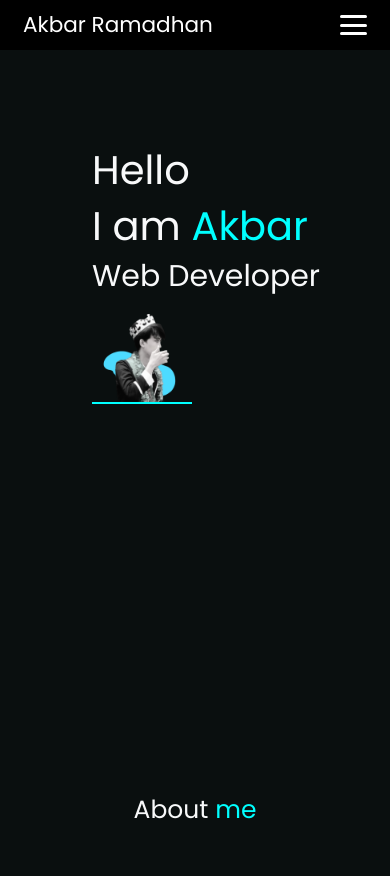
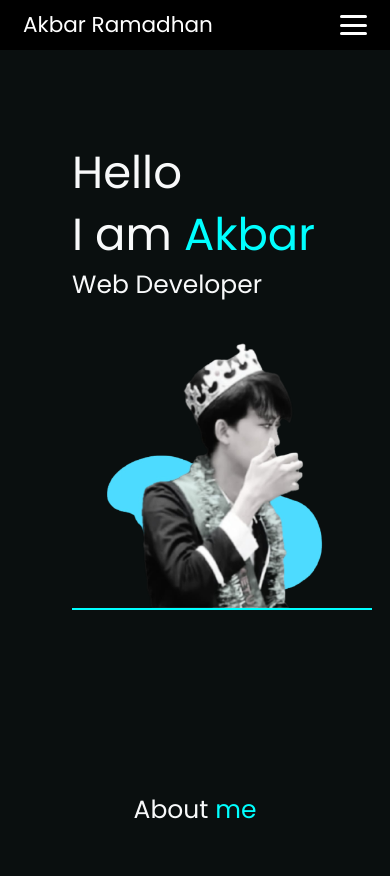
Before and after one commit to akbarramadhan25/akbarportofolio.github.io, a plain HTML site: page index.html in a window 390 px wide. Shown: the top 876 px of the page. Drawn offline with nearby package versions, Linux system fonts and the light colour scheme.

Commit message:
mengedit responsive web3

```diff
--- a/style.css
+++ b/style.css
@@ -239,6 +239,7 @@ footer .credit a {
 
 
 
+
 /*  Laptop */
 
 /*@media screen and ( max-width: 968px ) {
@@ -308,7 +309,7 @@ footer .credit a {
 		transform: translateX(100%);
 		transition: all 1s;
 		opacity: 0;
-		margin-right: 47rem;
+		margin-right: 35rem;
 		margin-top: 50px;
 	}
 	nav ul.active {
@@ -323,17 +324,20 @@ footer .credit a {
 	}
 	#home #row-home {
 		margin-top: 3rem;
-		margin-left: 80px;
+		margin-left: 60px;
 	}
-	#home #row-home h1,
-	#home #row-home span {
-		font-size: 40px;
+	#home #row-home h1 {
+		font-size: 45px;
+	}
+	#home #row-home h6 {
+		font-size: 25px;
 	}
 	#home #row-home img {
-		width: 100px;
+		width: 300px;
 	}
 	#about {
 		padding-top: 4rem;
+		height: 65vh;
 	}
 	#about h1 {
 		font-size: 25px;
@@ -359,8 +363,10 @@ footer .credit a {
 	#about #row-about #col-text-about h4 {
 		padding: 2rem;
 	}
+	#about #row-about #col-text-about {
+		padding: 2.8rem;
+	}
 	#about #row-about #col-text-about p {
 		font-size: 15px;
-		padding: 2.8rem;
 	}
 }
```
